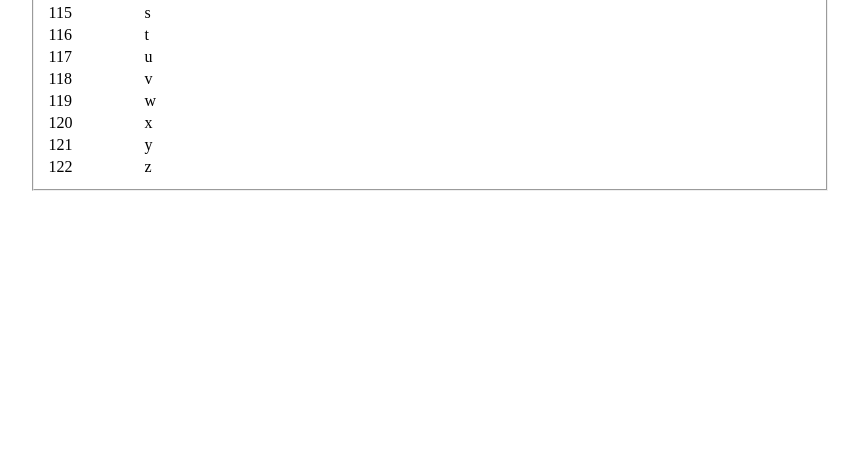
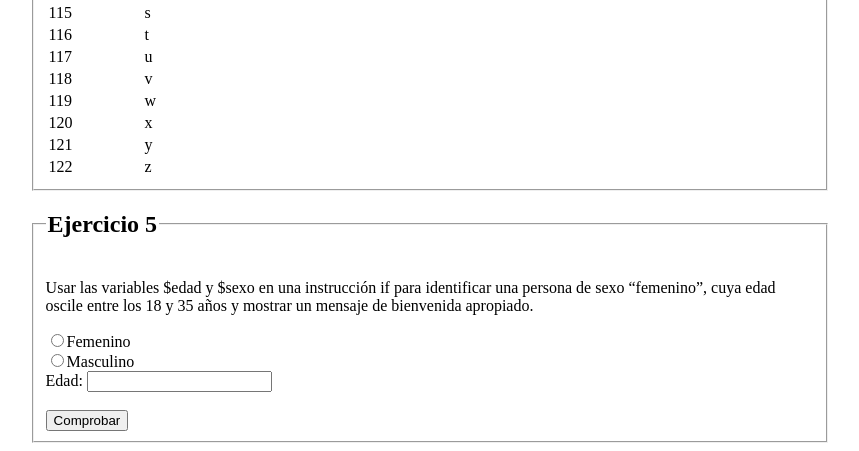
Before and after one commit to l-Santiago-l/tecweb, a PHP site: page / in a window 1280 px wide. Shown: the part 1414-1865 px from the top of the page, without its empty margins (168-1027 px from the left). Before the commit the page ends 1605 px from the top, so only its background shows below. Run offline with PHP 8.4, Linux system fonts and the light colour scheme.

Commit message:
P07 - Ejercicio 5

```diff
--- a/practicas/p07/index.php
+++ b/practicas/p07/index.php
@@ -66,6 +66,23 @@
                 <?php echo tablaAscii()?>
             </fieldset>
         </form>
+
+        <!-- Ejercicio 5 -->
+        <form method="post">
+            <fieldset>
+                <legend><h2>Ejercicio 5</h2></legend>
+                <p>Usar las variables $edad y $sexo en una instrucción if para identificar una persona de
+                    sexo “femenino”, cuya edad oscile entre los 18 y 35 años y mostrar un mensaje de
+                    bienvenida apropiado.</p>
+                <input type="radio" name="S" value="F">Femenino <br>
+                <input type="radio" name="S" value="M">Masculino <br>
+                Edad: <input type="number" name="edad">
+                <br>
+                <?php echo valEdad()?>
+                <br>
+                <input type="submit" value="Comprobar">
+            </fieldset>
+        </form>
         </div>
     </body>
 </html>
--- a/practicas/p07/src/funciones.php
+++ b/practicas/p07/src/funciones.php
@@ -74,4 +74,16 @@
         return $tabla;
     }
 
+    function valEdad(){
+        if(isset($_POST["edad"]) && isset($_POST["S"]))
+        {
+            $edad = $_POST["edad"];
+            if($_POST["S"] == "F" && ($edad <= 35 && $edad >= 18)){
+                    return "Bienvenida, esta en el rango de edad permitido";
+            }
+            else
+                return "Lo sentimos, los datos que proprcionaste NO cumplen las condiciones";
+            }
+    }
+
 ?>
```
